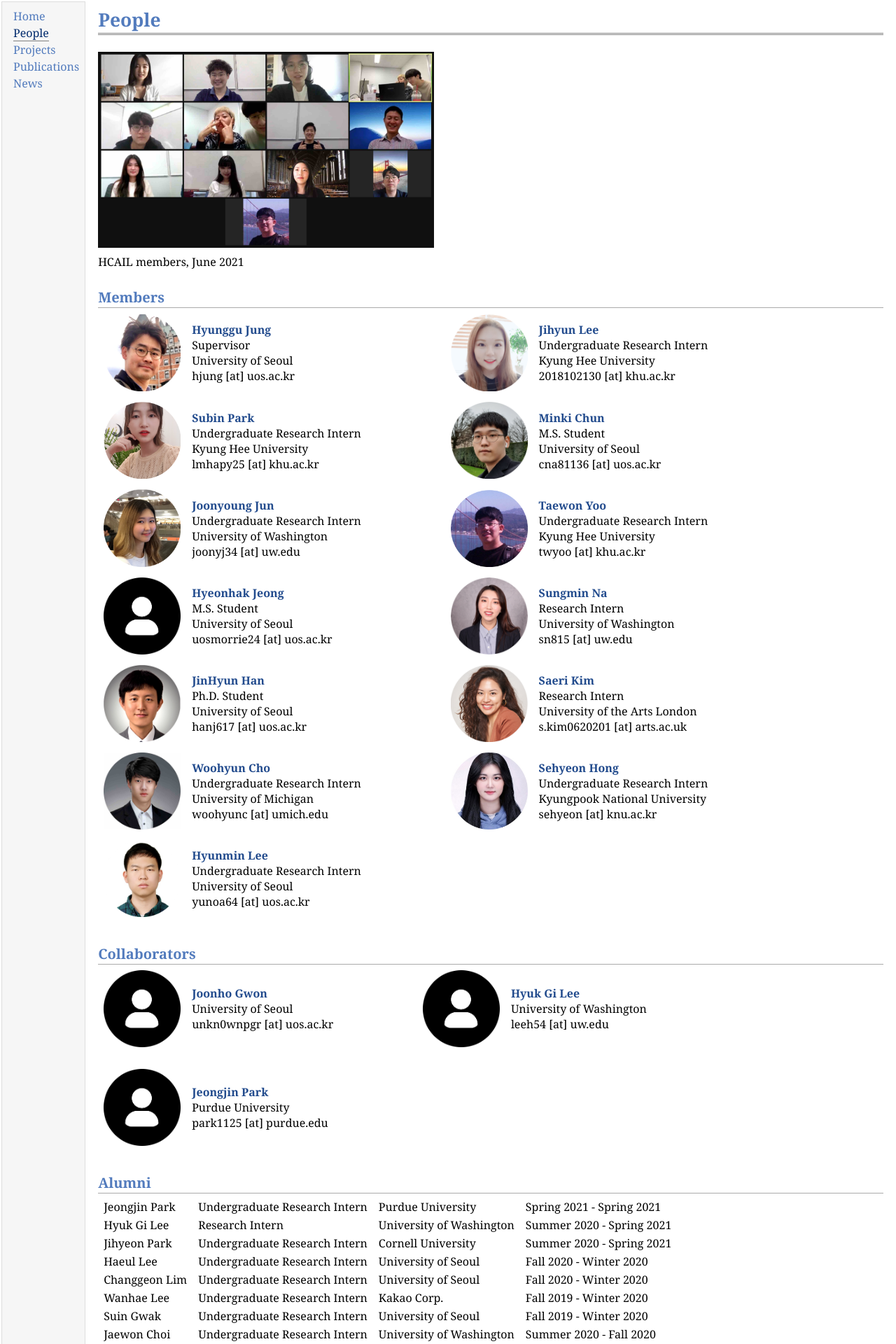
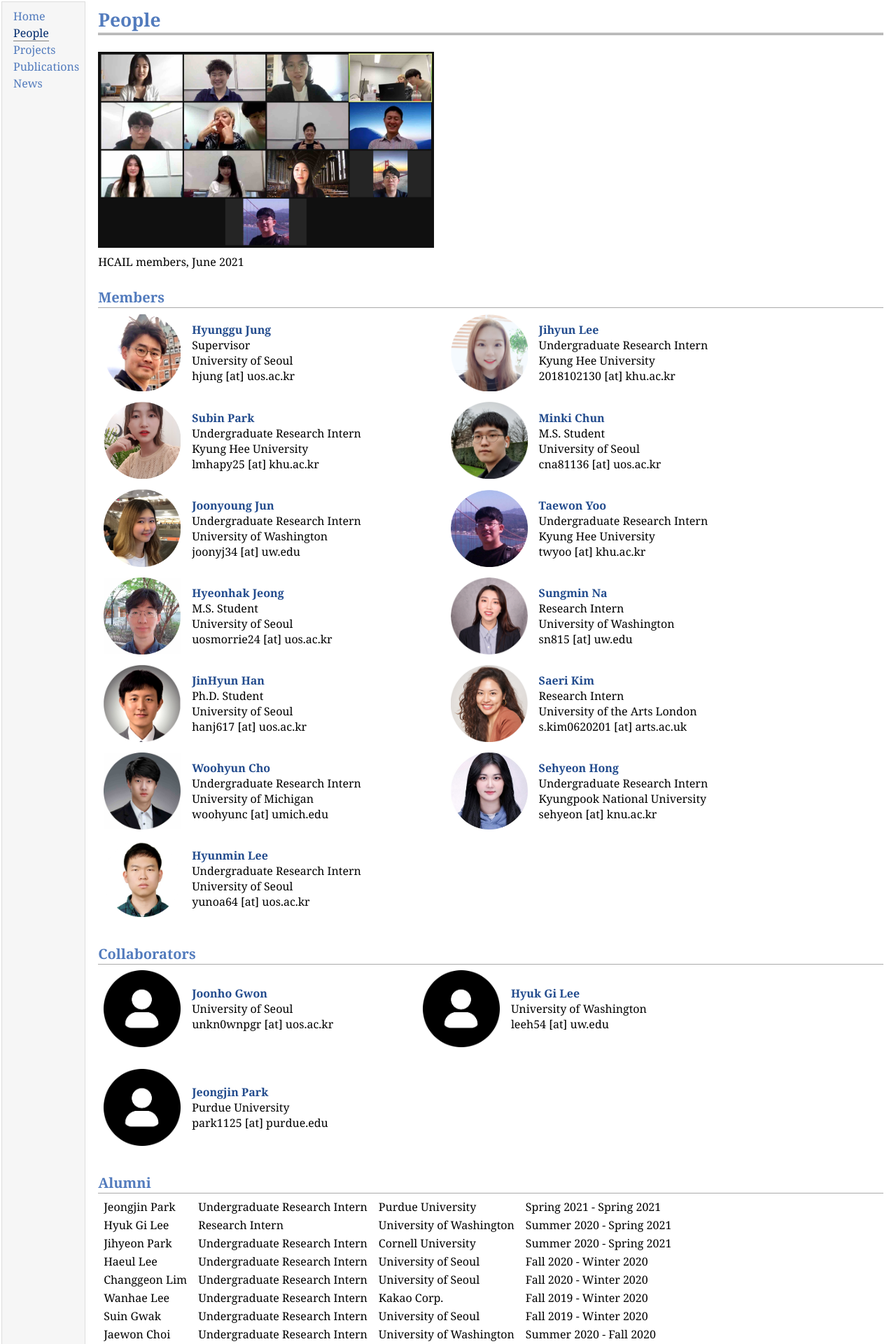
Before and after one commit to hcail/hcail-backup.github.io, a Jekyll site: the page people/people.html, which Jekyll copies as it is, in a window 1280 px wide. Shown: the top 1920 px of the page at 70% size. Built offline with Jekyll 4.4.1, drawn with Linux system fonts in a browser that asks for light colours.

Commit message:
ppl udpated

```diff
--- a/people/people.html
+++ b/people/people.html
@@ -63,8 +63,8 @@
       <br>Undergraduate Research Intern<br>Kyung Hee University<br>twyoo [at] khu.ac.kr</td>
   </tr>
   <tr class="r1">
-    <td class="c2"> <img src="img/anony.png" width="110" style="vertical-align: -4px"></td>
-    <td class="c2"> <a href="https://www.linkedin.com/in/hyeonhakjeong/">
+    <td class="c2"> <img src="img/hjeong.jpg" width="110" style="vertical-align: -4px"></td>
+    <td class="c2"> <a href="https://drummycrane.github.io/info/">
                     <b>Hyeonhak Jeong</b></a><br>M.S. Student
                     <br>University of Seoul<br>uosmorrie24 [at] uos.ac.kr</td>
     <td class="c2"> &nbsp;&nbsp;&nbsp;&nbsp;&nbsp;&nbsp;&nbsp;&nbsp;&nbsp;&nbsp;&nbsp;&nbsp;&nbsp;&nbsp;&nbsp;&nbsp;&nbsp;&nbsp;&nbsp;&nbsp;&nbsp;&nbsp;&nbsp;</td>
```
Also changed, not shown: people/img/hjeong.jpg (added), 2 other files.
